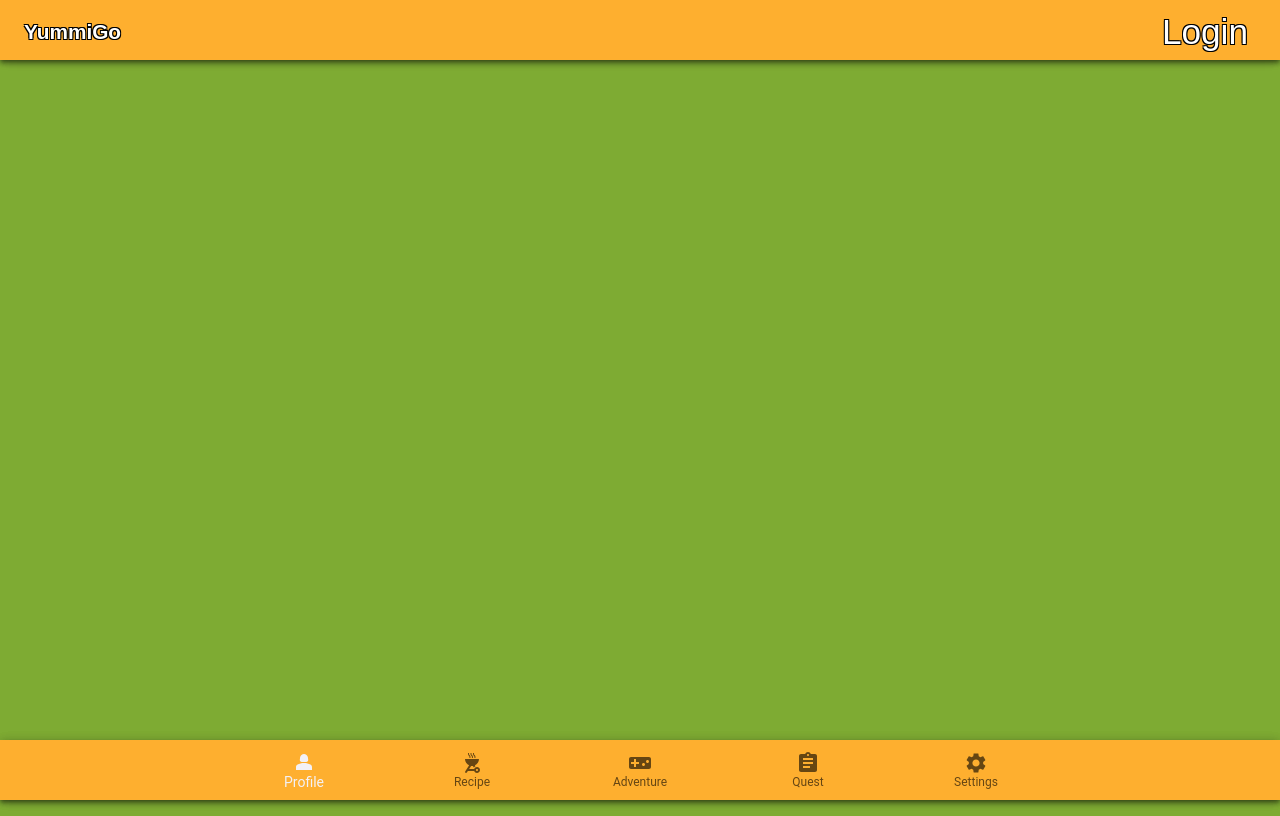
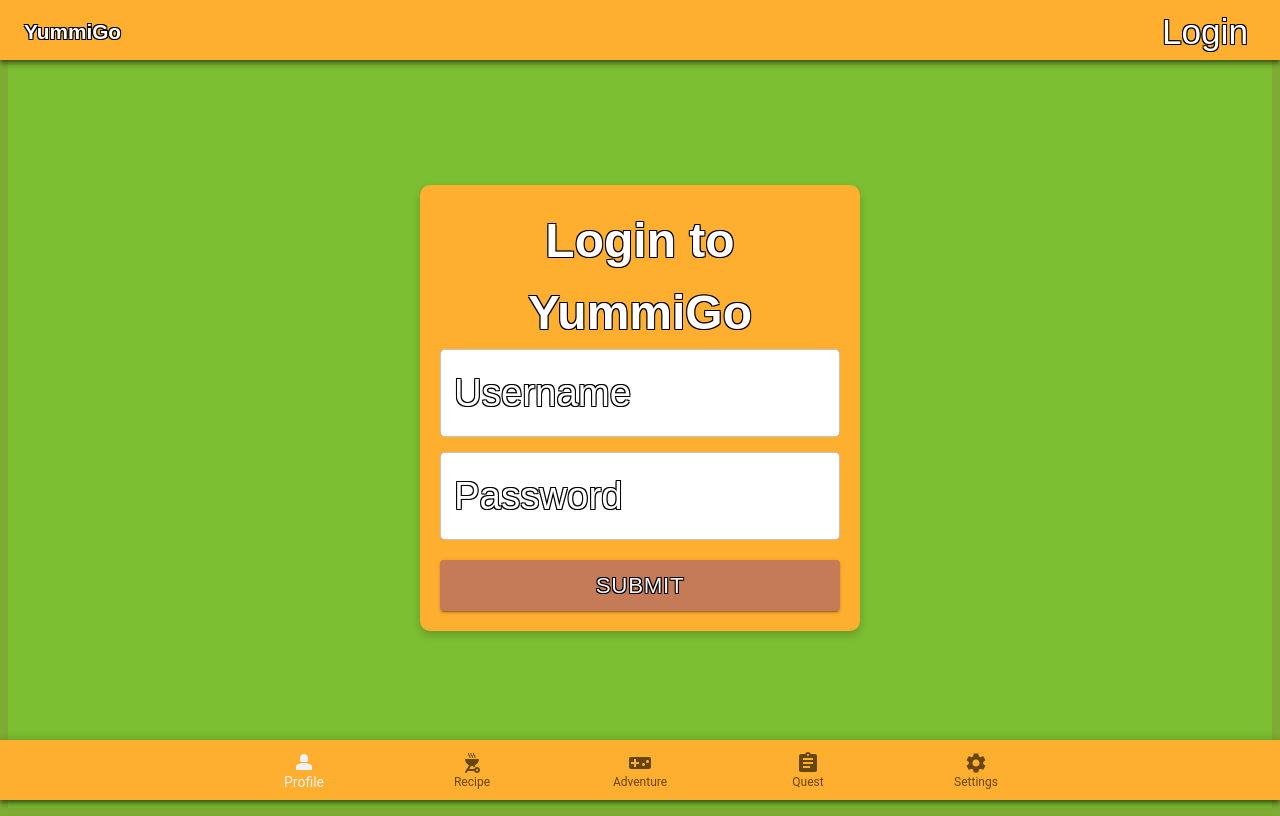
Before and after one commit to ceakii/YummiGo, a React (Vite) app in the folder YummiGo-App/: page /#/YummiGo/login in a window 1280 px wide. Built offline with nearby package versions, Linux system fonts and the light colour scheme; a web font is replaced by a local one.

Commit message:
added new Login, Logout and State functionality

```diff
--- a/YummiGo-App/src/App.tsx
+++ b/YummiGo-App/src/App.tsx
@@ -11,6 +11,7 @@ import Recipe from "./pages/Recipe";
 import Profile from "./pages/Profile";
 import Quest from "./pages/Quest";
 import Settings from "./pages/Settings";
+import Login from "./components/Login";
 
 // Recipe Pages
 import SpringRoll from "./pages/recipes/Springroll";
@@ -51,6 +52,8 @@ function App() {
   return (
     <RecipeUploadProvider>
       <>
+        {/* Always Render TopBar */}
+        <TopBar />
         <Routes>
           {/* Main Pages Routing */}
           <Route path="/YummiGo/" element={<Adventure />} />
@@ -58,6 +61,7 @@ function App() {
           <Route path="/YummiGo/profile" element={<Profile />} />
           <Route path="/YummiGo/quest" element={<Quest />} />
           <Route path="/YummiGo/settings" element={<Settings />} />
+          <Route path="/YummiGo/login" element={<Login />} />
 
           {/* Recipes Pages Routing */}
           <Route path="/YummiGo/recipes/springroll" element={<SpringRoll />} />
@@ -77,56 +81,25 @@ function App() {
           <Route path="/YummiGo/quests/quest1" element={<Quest1 />} />
 
           {/* Adventure Pages Routing */}
-          <Route
-            path="/YummiGo/levels/level1"
-            element={<Level1 />}
-          />
-          <Route
-            path="/YummiGo/levels/level2"
-            element={<Level2 />}
-          />
-          <Route
-            path="/YummiGo/levels/level3"
-            element={<Level3 />}
-          />
-          <Route
-            path="/YummiGo/levels/level4"
-            element={<Level4 />}
-          />
-          <Route
-            path="/YummiGo/levels/level5"
-            element={<Level5 />}
-          />
+          <Route path="/YummiGo/levels/level1" element={<Level1 />} />
+          <Route path="/YummiGo/levels/level2" element={<Level2 />} />
+          <Route path="/YummiGo/levels/level3" element={<Level3 />} />
+          <Route path="/YummiGo/levels/level4" element={<Level4 />} />
+          <Route path="/YummiGo/levels/level5" element={<Level5 />} />
 
           {/* Food Info Pages Routing */}
-          <Route
-            path="/YummiGo/info/granolabarsinfo"
-            element={<GranolaBarsInfo />}
-          />
-          <Route
-            path="/YummiGo/info/hummusaveggiesticksinfo"
-            element={<HummusaVeggieSticksInfo />}
-          />
+          <Route path="/YummiGo/info/granolabarsinfo" element={<GranolaBarsInfo />} />
+          <Route path="/YummiGo/info/hummusaveggiesticksinfo" element={<HummusaVeggieSticksInfo />} />
 
           {/* Yummigo Pages Routing */}
-          <Route
-            path="/YummiGo/yummigo/carrotti"
-            element={<Carrotti />}
-          />
+          <Route path="/YummiGo/yummigo/carrotti" element={<Carrotti />} />
 
           {/* Quiz Pages Routing */}
-          <Route
-            path="/YummiGo/quiz/carrotti"
-            element={<CarrottiQuiz />}
-          />
-          <Route
-            path="/YummiGo/quiz/dragon"
-            element={<DragonQuiz />}
-          />
+          <Route path="/YummiGo/quiz/carrotti" element={<CarrottiQuiz />} />
+          <Route path="/YummiGo/quiz/dragon" element={<DragonQuiz />} />
         </Routes>
 
-        {/* Always Render */}
-        <TopBar />
+        {/* Always Render BottomNavigationBar */}
         <BottomNavigationBar />
       </>
     </RecipeUploadProvider>
--- /dev/null
+++ b/YummiGo-App/src/components/Login.tsx
@@ -0,0 +1,101 @@
+import React, { useState, useContext } from 'react';
+import { AuthContext } from '../context/AuthContext';
+import { Box, Button, TextField, Typography, ThemeProvider } from '@mui/material';
+import { useNavigate } from 'react-router-dom';
+import { textTheme, buttonTheme } from '../Style';
+
+const Login: React.FC = () => {
+  const [username, setUsername] = useState('');
+  const [password, setPassword] = useState('');
+  const { login } = useContext(AuthContext);
+  const navigate = useNavigate();
+
+  const handleLogin = () => {
+    if (username === 'benjamin' && password === 'button') {
+      login(username);
+      navigate('/YummiGo/');
+    } else {
+      alert('Incorrect username or password');
+    }
+  };
+
+  return (
+    <ThemeProvider theme={textTheme}>
+      <Box
+        sx={{
+          display: 'flex',
+          justifyContent: 'center',
+          alignItems: 'center',
+          height: '100vh',
+          backgroundColor: '#7dbf32',
+        }}
+      >
+        <Box
+          sx={{
+            width: '400px',
+            padding: '20px',
+            borderRadius: '10px',
+            boxShadow: '0px 4px 10px rgba(0, 0, 0, 0.2)',
+            backgroundColor: '#FEAF2F',
+            textAlign: 'center',
+          }}
+        >
+          <Typography
+            variant="h4"
+            sx={textTheme.typography.h4}
+          >
+            Login to YummiGo
+          </Typography>
+          <TextField
+            label="Username"
+            variant="outlined"
+            fullWidth
+            value={username}
+            onChange={(e) => setUsername(e.target.value)}
+            sx={{
+              marginBottom: '15px',
+              backgroundColor: 'white',
+              borderRadius: '5px',
+            }}
+          />
+          <TextField
+            label="Password"
+            variant="outlined"
+            type="password"
+            fullWidth
+            value={password}
+            onChange={(e) => setPassword(e.target.value)}
+            sx={{
+              marginBottom: '20px',
+              backgroundColor: 'white',
+              borderRadius: '5px',
+            }}
+          />
+          <ThemeProvider theme={buttonTheme}>
+
+          <Button
+            variant="contained"
+            fullWidth
+            onClick={handleLogin}
+            sx={{
+              color: textTheme.palette.primary.contrastText,
+              '&:hover': {
+                backgroundColor: '#C67B58',
+              },
+              fontFamily: textTheme.typography.button.fontFamily,
+              fontSize: textTheme.typography.button.fontSize,
+              textShadow: textTheme.typography.button.textShadow,
+            }}
+          >
+            Submit
+          </Button>
+
+
+          </ThemeProvider>
+        </Box>
+      </Box>
+    </ThemeProvider>
+  );
+};
+
+export default Login;
--- a/YummiGo-App/src/components/TopBar.tsx
+++ b/YummiGo-App/src/components/TopBar.tsx
@@ -1,31 +1,64 @@
-import { AppBar, Box, Button, ThemeProvider, Toolbar, Typography} from "@mui/material";
+import React, { useContext } from 'react';
+import { AppBar, Box, Button, ThemeProvider, Toolbar, Typography } from "@mui/material";
 import { barStyle, textTheme } from "../Style";
+import { AuthContext } from '../context/AuthContext';
+import { useNavigate } from 'react-router-dom';
 
 export default function TopBar() {
     const topBarStyle = { ...barStyle, top: 0};
+    const { user, logout } = useContext(AuthContext);
+    const navigate = useNavigate();
+
+    const handleLoginClick = () => {
+        navigate('/YummiGo/login');
+    };
+
+    const handleLogoutClick = () => {
+        logout();
+    };
 
     return (
-        <ThemeProvider theme = {textTheme}>
+        <ThemeProvider theme={textTheme}>
             <Box sx={topBarStyle}>
                 <AppBar sx={topBarStyle}>
                     <Toolbar>
                         <Typography
                             variant="h6"
                             align="left"
-                            sx={{ flexGrow: 1}}
+                            sx={{ flexGrow: 1 }}
                         >
                             YummiGo
                         </Typography>
-                        <Button color="inherit">
+                        {user ? (
+                            <>
                                 <Typography
                                     variant="button"
                                     align="center"
-                                sx={{
-                                    flexGrow: 1,
-                                }}>
+                                    sx={{ flexGrow: 0, marginRight: 2 }}
+                                >
+                                    Welcome, Benjamin F.
+                                </Typography>
+                                <Button color="inherit" onClick={handleLogoutClick}>
+                                    <Typography
+                                        variant="button"
+                                        align="center"
+                                        sx={{ flexGrow: 1 }}
+                                    >
+                                        Logout
+                                    </Typography>
+                                </Button>
+                            </>
+                        ) : (
+                            <Button color="inherit" onClick={handleLoginClick}>
+                                <Typography
+                                    variant="button"
+                                    align="center"
+                                    sx={{ flexGrow: 1 }}
+                                >
                                     Login
                                 </Typography>
                             </Button>
+                        )}
                     </Toolbar>
                 </AppBar>
             </Box>
--- /dev/null
+++ b/YummiGo-App/src/context/AuthContext.tsx
@@ -0,0 +1,31 @@
+import React, { createContext, useState } from 'react';
+
+interface AuthContextType {
+  user: string | null;
+  login: (username: string) => void;
+  logout: () => void;
+}
+
+export const AuthContext = createContext<AuthContextType>({
+  user: null,
+  login: () => {},
+  logout: () => {},
+});
+
+export const AuthProvider: React.FC = ({ children }) => {
+  const [user, setUser] = useState<string | null>(null);
+
+  const login = (username: string) => {
+    setUser(username);
+  };
+
+  const logout = () => {
+    setUser(null);
+  };
+
+  return (
+    <AuthContext.Provider value={{ user, login, logout }}>
+      {children}
+    </AuthContext.Provider>
+  );
+};
--- a/YummiGo-App/src/main.tsx
+++ b/YummiGo-App/src/main.tsx
@@ -3,7 +3,9 @@ import ReactDOM from "react-dom/client";
 import { createHashRouter, RouterProvider } from "react-router-dom";
 import App from "./App";
 import "./index.css";
+import { AuthProvider } from './context/AuthContext';
 
+// Create router instance
 const router = createHashRouter([
   {
     path: "/*",
@@ -11,8 +13,18 @@ const router = createHashRouter([
   }
 ]);
 
-ReactDOM.createRoot(document.getElementById('root')!).render(
+const rootElement = document.getElementById('root');
+if (!rootElement) throw new Error("Root element not found");
+
+const root = ReactDOM.createRoot(rootElement);
+
+root.render(
   <React.StrictMode>
-    <RouterProvider router={router} />
+    {/* Wrap the application with the AuthProvider to enable authentication context throughout the app */}
+    <AuthProvider>
+      <RouterProvider router={router} />
+    </AuthProvider>
   </React.StrictMode>
 );
+
+// Ensure any other essential configurations for the app are maintained, such as service workers, etc.
```
Lines whose indentation alone changed are shown as unchanged.
